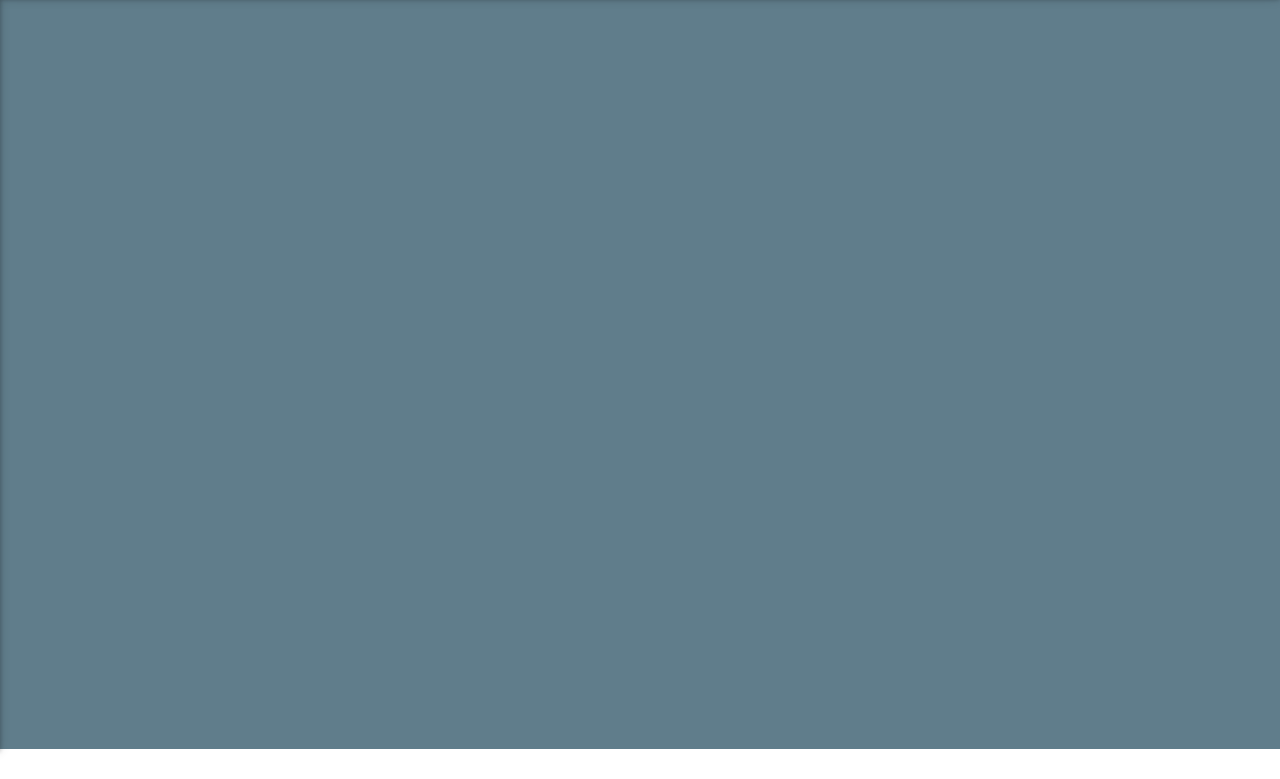
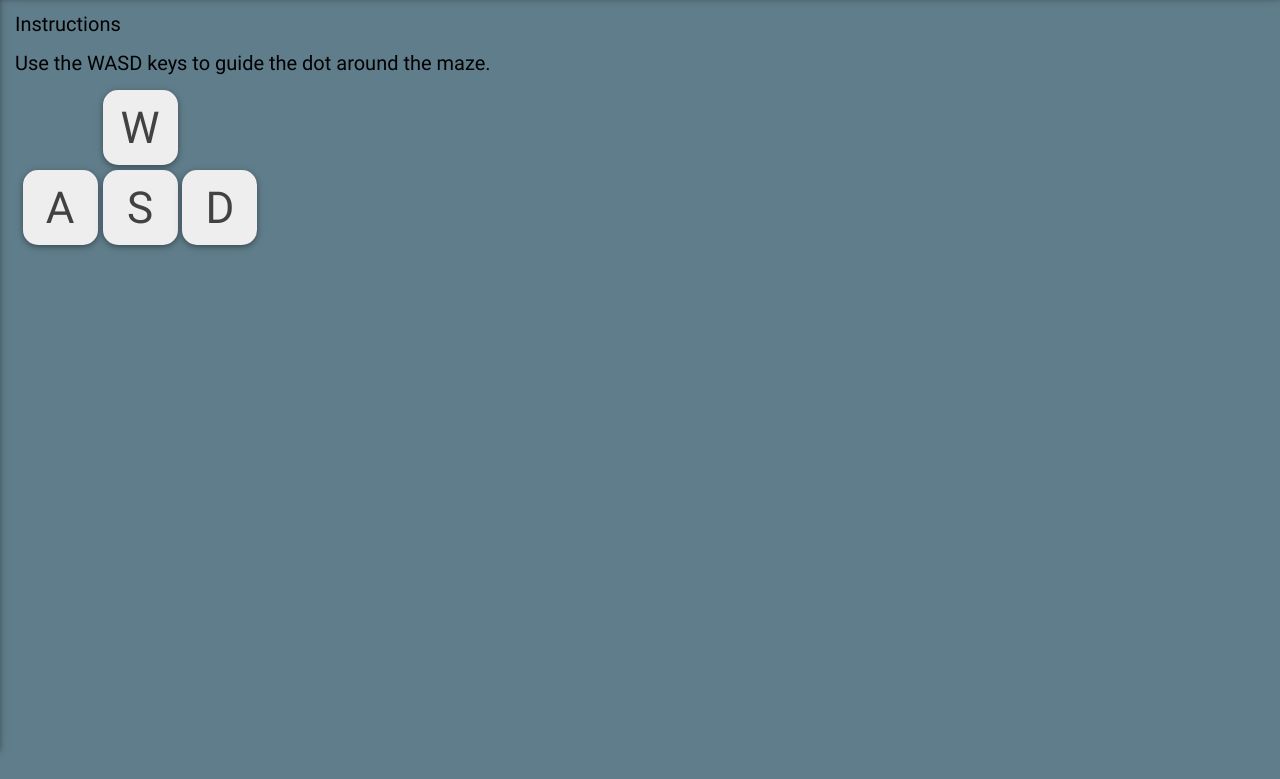
Before and after one commit to willzhang05/DotMaze, a plain HTML site: page html/help.html in a window 1280 px wide. Shown: the part 51-830 px from the top of the page. Before the commit the page ends 800 px from the top, so only its background shows below. Drawn offline with nearby package versions, Linux system fonts and the light colour scheme.

Commit message:
Added basic instructions in help, as well as interactive WASD keys

```diff
--- a/html/help.html
+++ b/html/help.html
@@ -10,7 +10,6 @@
     <title>Help</title>
 </head>
 <script src="https://ajax.googleapis.com/ajax/libs/jquery/2.1.4/jquery.min.js"></script>
-<script src="../scripts/script.js"></script>
 <body>
 	<div id="sidebar-wrapper">
 		<div id="sidebar">
@@ -26,9 +25,41 @@
         </div>
 		<div id="content-wrapper">
             <div id="content">
-
+				<h1>Instructions</h1>
+                <div id="text">
+					<span>Use the WASD keys to guide the dot around the maze.</span>
+					<div id="wasd-wrapper">
+						<div id="wasd-top">
+							<button id="w-wasd" class="wasd-key">W</button>
+						</div>
+						<div id="wasd-bottom">
+							<button id="a-wasd" class="wasd-key">A</button>
+							<button id="s-wasd" class="wasd-key">S</button>
+							<button id="d-wasd" class="wasd-key">D</button>
+						</div>
+					</div>
+				</div>
+				<script>
+					var keyDict = {
+						65: "a", //left
+						68: "d", //right
+						87: "w", //up
+						83: "s", //down
+					}
+					$(function() {
+						$(document).on('keydown', function(e) {
+							var code = e.keyCode ? e.keyCode : e.which;
+							$("#" + keyDict[code] + "-wasd").css("background-color", "#BDBDBD");
+						});
+						$(document).on('keyup', function(e) {
+							var code = e.keyCode ? e.keyCode : e.which;
+							$("#" + keyDict[code] + "-wasd").css("background-color", "#eee");
+						});
+					});
+				</script>
             </div>
         </div>
     </div>
 </body>
+<script src="../scripts/script.js"></script>
 </html>
--- a/scripts/script.js
+++ b/scripts/script.js
@@ -1,5 +1,4 @@
-$(function() {
-	for(var i = 0; i < 4; i++){
+for(var i = 0; i < 4; i++){
 		var parent = document.getElementById("sidebar");
 		var template = document.createElement("button");
 		template.classList.add("menu-buttons");
@@ -17,7 +16,8 @@ $(function() {
 			template.innerHTML = "License";
 		}
 		parent.appendChild(template);
-	}
+}
+$(function() {
 	$("#toggle-button").click(function(){
     	$("#sidebar-wrapper").animate({left:'+=200'}, 'fast');
 	});
--- a/styles/main.css
+++ b/styles/main.css
@@ -7,87 +7,19 @@
     font-weight: bold;
     src: url('../fonts/roboto/Roboto-Bold.ttf')
 }
-
-html,
-body,
-div,
-span,
-applet,
-object,
-iframe,
-h2,
-h3,
-h4,
-h5,
-h6,
-p,
-blockquote,
-pre,
-a,
-abbr,
-acronym,
-address,
-big,
-cite,
-code,
-del,
-dfn,
-em,
-img,
-ins,
-kbd,
-q,
-s,
-samp,
-small,
-strike,
-strong,
-sub,
-sup,
-tt,
-var,
-b,
-u,
-i,
-center,
-dl,
-dt,
-dd,
-ol,
-ul,
-li,
-fieldset,
-form,
-label,
-legend,
-table,
-caption,
-tbody,
-tfoot,
-thead,
-tr,
-th,
-td,
-article,
-aside,
-canvas,
-details,
-embed,
-figure,
-figcaption,
-footer,
-header,
-hgroup,
-menu,
-nav,
-output,
-ruby,
-section,
-summary,
-time,
-mark,
-audio,
-video {
+html, body, div, span, applet, object, iframe,
+h1, h2, h3, h4, h5, h6, p, blockquote, pre,
+a, abbr, acronym, address, big, cite, code,
+del, dfn, em, img, ins, kbd, q, s, samp,
+small, strike, strong, sub, sup, tt, var,
+b, u, i, center,
+dl, dt, dd, ol, ul, li,
+fieldset, form, label, legend,
+table, caption, tbody, tfoot, thead, tr, th, td,
+article, aside, canvas, details, embed,
+figure, figcaption, footer, header, hgroup,
+menu, nav, output, ruby, section, summary,
+time, mark, audio, video {
     font: inherit;
     font-family: Roboto, Helvetica Neue, Helvetica, sans-serif;
     font-size: 100%;
@@ -109,13 +41,16 @@ body {
     overflow-x: hidden;
     width: 100%;
     height: 100vh;
-	min-height:300px;
+    min-height: 300px;
     -webkit-user-select: none;
     -moz-user-select: none;
     -ms-user-select: none;
     user-select: none;
     -webkit-tap-highlight-color: rgba(0, 0, 0, 0);
     -webkit-touch-callout: none
+}
+span {
+    display: block;
 }
 #wrapper {
     position: relative;
@@ -173,7 +108,6 @@ button {
 .menu-buttons:active {
     background-color: #bdbdbd
 }
-
 #toggle-button {
     width: 40px;
     height: 40px;
@@ -261,23 +195,60 @@ button {
 }
 #content-wrapper {
     width: 100%;
-    min-height: calc(100vh - 498px);
-	margin-top: 48px;
+    min-height: calc(100vh - 48px);
+    margin-top: 48px;
     text-align: center;
 }
 #content {
-	font-size:20px;
+    min-height: calc(100vh - 48px);
+    font-size: 20px;
+    padding: 15px;
     text-align: left;
 }
-#license {
-	padding:15px;
+#text {
+    padding-top: 15px;
+    padding-bottom: 15px;
 }
 #game {
-	width:100%;
-	height:calc(100vh - 48px);
+    width: 100%;
+    height: calc(100vh - 48px);
 }
 #main-sprite {
-	-webkit-box-shadow: 0 2px 10px 0 rgba(0, 0, 0, .16), 0 2px 5px 0 rgba(0, 0, 0, .26);
+    -webkit-box-shadow: 0 2px 10px 0 rgba(0, 0, 0, .16), 0 2px 5px 0 rgba(0, 0, 0, .26);
     -moz-box-shadow: 0 2px 10px 0 rgba(0, 0, 0, .16), 0 2px 5px 0 rgba(0, 0, 0, .26);
     box-shadow: 0 2px 10px 0 rgba(0, 0, 0, .16), 0 2px 5px 0 rgba(0, 0, 0, .26)
 }
+#wasd-wrapper {
+    margin-top: 15px;
+    margin-bottom: 15px;
+}
+#wasd-top {
+    width: 250px;
+    display: block;
+    text-align: center;
+    margin-bottom: 5px;
+    float: left;
+}
+#wasd-bottom {
+    width: 250px;
+    display: block;
+    text-align: center;
+    float: left;
+    clear: both;
+}
+.wasd-key {
+    width: 75px;
+    height: 75px;
+    font-size: 44px;
+    color: #424242;
+    background-color: #eee;
+    border-radius: 15px;
+    display: inline-block;
+    -webkit-box-shadow: 0 2px 10px 0 rgba(0, 0, 0, .16), 0 2px 5px 0 rgba(0, 0, 0, .26);
+    -moz-box-shadow: 0 2px 10px 0 rgba(0, 0, 0, .16), 0 2px 5px 0 rgba(0, 0, 0, .26);
+    box-shadow: 0 2px 10px 0 rgba(0, 0, 0, .16), 0 2px 5px 0 rgba(0, 0, 0, .26) -webkit-transition: all .1s ease;
+    -moz-transition: all .1s ease;
+    -ms-transition: all .1s ease;
+    -o-transition: all .1s ease;
+    transition: all .1s ease;
+}
```
Also changed, not shown: html/about.html (+1 -1 lines), html/index.html (+3 -3 lines), html/license.html (+2 -2 lines), scripts/game.js (+9 -9 lines), images/controls.png (added), images/key_a.png (added), images/key_d.png (added), images/key_s.png (added), images/key_w.png (added).
